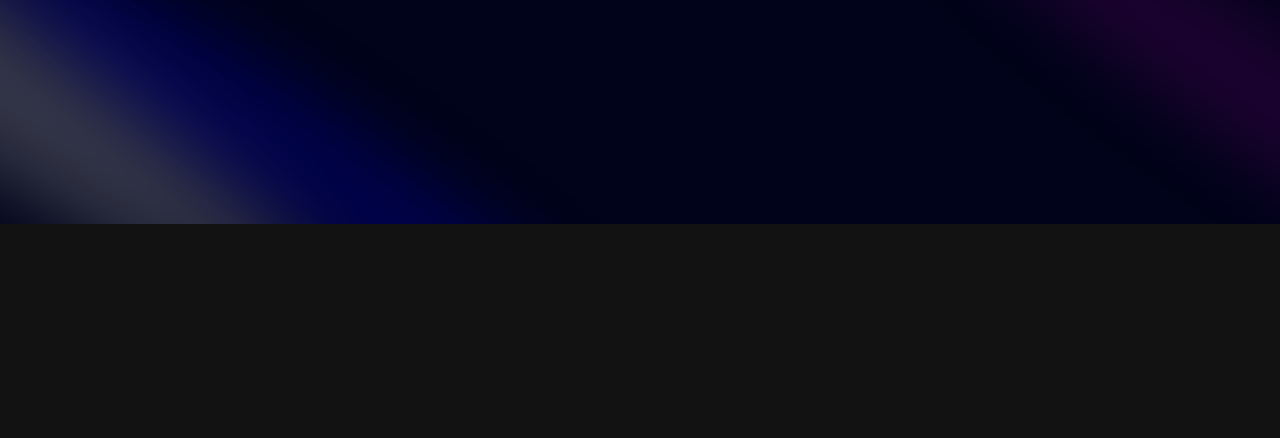
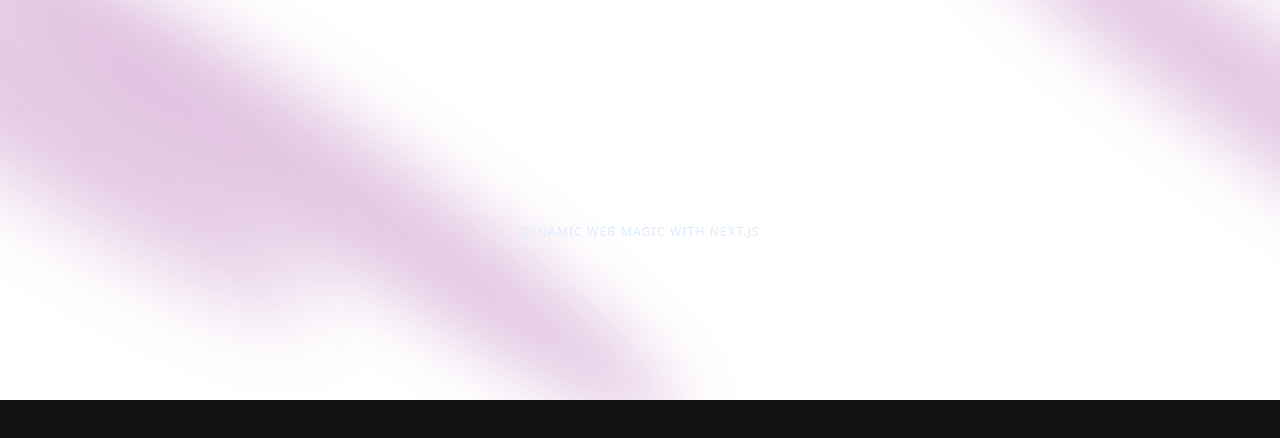
Before and after one commit to CodeByOS/Personal-Portfolio, a Next.js app: page / in a window 1280 px wide. Shown: the top 438 px of the page. Built offline with nearby package versions, Linux system fonts and the light colour scheme.

Commit message:
Update hero section..

```diff
--- a/components/Hero.tsx
+++ b/components/Hero.tsx
@@ -5,9 +5,25 @@ const Hero = () => {
   return (
     <div className="pb-20 pt-36">
       <div>
-        <Spotlight className="-top-40 -left-10 md:-left-32 md:-top-20 h-screen" fill='white' />
+        <Spotlight className="-top-40 -left-10 md:-left-32 md:-top-20 h-screen" fill='purple' />
         <Spotlight className="top-10 left-full h-[80vh] w-[50vw]" fill='purple' />
-        <Spotlight className="top-28 left-80 h-[80vh] w-[50vw]" fill='blue' />
+        <Spotlight className="top-28 left-80 h-[80vh] w-[50vw]" fill='purple' />
+      </div>
+
+      <div className="h-screen w-full dark:bg-black-100 bg-white dark:bg-grid-white/[0.03] bg-grid-black-100/[0.2] absolute top-0 left-0 flex items-center justify-center">
+        {/* Radial gradient for the container to give a faded look */}
+        <div
+          // chnage the bg to bg-black-100, so it matches the bg color and will blend in
+          className="absolute pointer-events-none inset-0 flex items-center justify-center dark:bg-black-100 bg-white [mask-image:radial-gradient(ellipse_at_center,transparent_20%,black)]"/>
+        </div>
+
+      <div className="flex justify-center relative my-20 z-10">
+        <div className="max-w-[89vw] md:max-w-2xl lg:max-w-[60vw] flex flex-col items-center justify-center">
+          <p className="uppercase tracking-widest text-xs text-center text-blue-100 max-w-80">
+            Dynamic Web Magic with Next.js
+          </p>
+        </div>
+
       </div>
     </div>
   )
```
